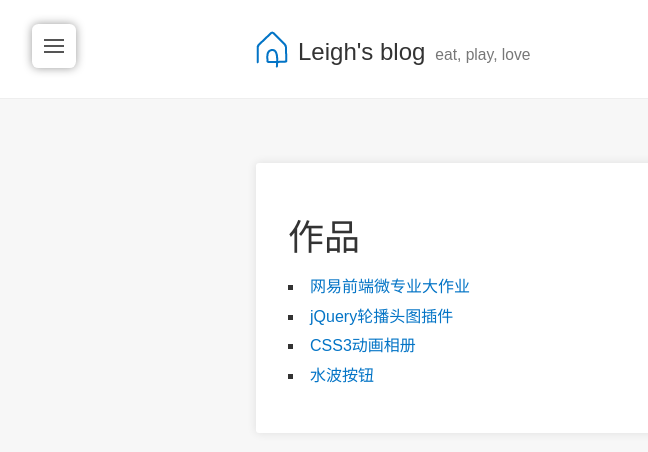
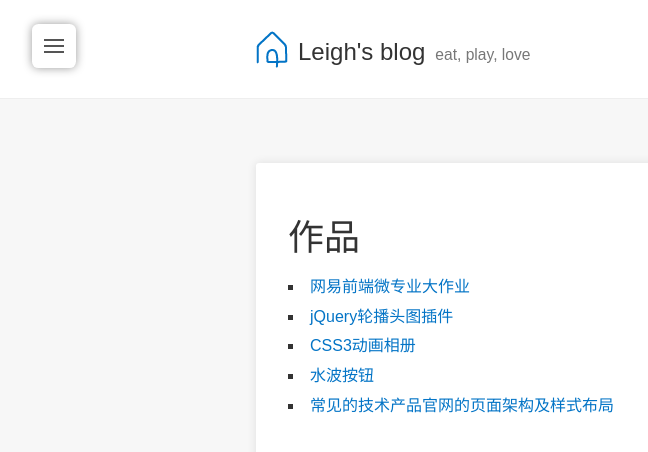
Before and after one commit to leighcc/ideal-waddle, a Jekyll site: the page built from portfolio.md, in a window 1280 px wide. Shown: the top 452 px of the page, without its empty margins (0-648 px from the left). Built offline with Jekyll 4.4.1, drawn with Linux system fonts in a browser that asks for light colours; nearby versions of some CDN libraries; some web fonts are replaced.

Commit message:
上传作品

```diff
--- a/portfolio.md
+++ b/portfolio.md
@@ -9,4 +9,5 @@
 	<li><a href="http://leighcc.github.io/portfolio/DEMO/%E8%BD%AE%E6%92%AD%E5%A4%B4%E5%9B%BE_jQuery.html">jQuery轮播头图插件</a></li>
 	<li><a href="http://leighcc.github.io/portfolio/DEMO/CSS3%E5%8A%A8%E7%94%BB.html">CSS3动画相册</a></li>
 	<li><a href="http://leighcc.github.io/portfolio/DEMO/ripple.html">水波按钮</a></li>
+	<li><a href="http://leighcc.github.io/portfolio/IFE/Task07/official%20website.html">常见的技术产品官网的页面架构及样式布局</a></li>
 </ul>
```
